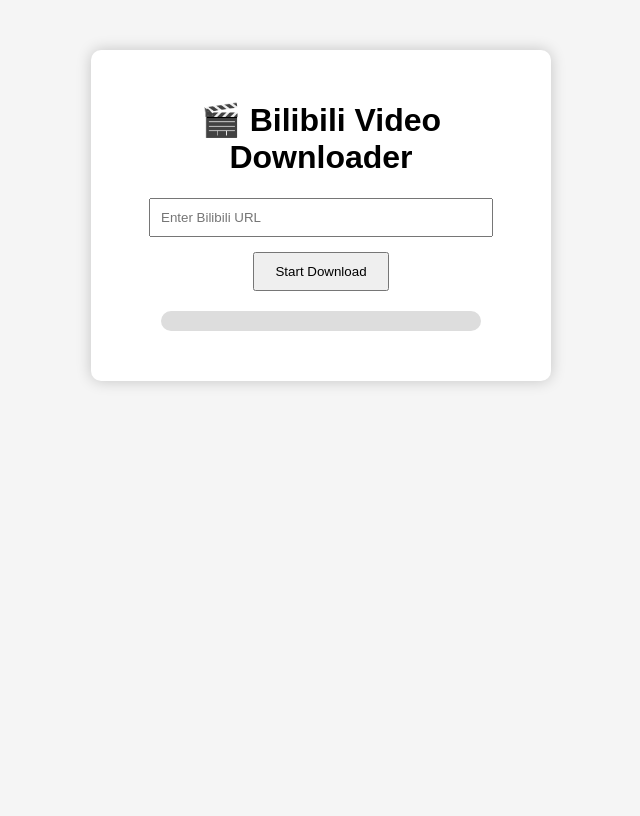
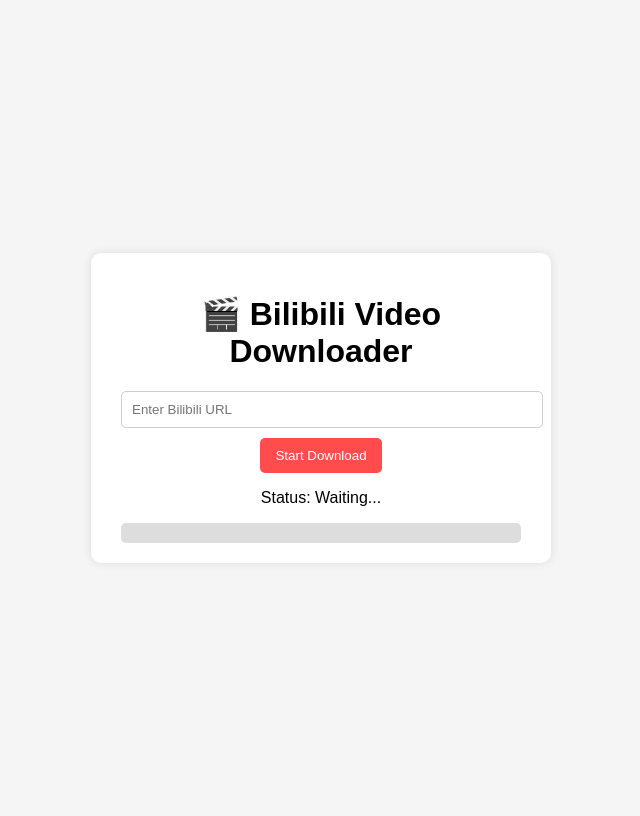
Before and after one commit to Dilip98352/bilibili-video-downloader, a Flask app: page / in a window 1280 px wide. Shown: the whole page, without its empty margins (319-959 px from the left). Before the commit the page ends 386 px from the top, so only its background shows below. Run offline with Flask 3, Linux system fonts and the light colour scheme.

Commit message:
Initial commit: Bilibili video downloader

```diff
--- a/app.py
+++ b/app.py
@@ -1,30 +1,37 @@
-from flask import Flask, render_template, request, jsonify, send_file
+from flask import Flask, render_template, request, jsonify
 import yt_dlp
-import os
-from threading import Thread
+import threading
 
 app = Flask(__name__)
 
-DOWNLOAD_FOLDER = "downloads"
-os.makedirs(DOWNLOAD_FOLDER, exist_ok=True)
+download_progress = {}
+
+def download_video(url, task_id):
+    ydl_opts = {
+        'format': 'best[height<=720]',  # max 720p to avoid VIP-only
+        'outtmpl': '%(title)s.%(ext)s',
+        'progress_hooks': [lambda d: progress_hook(d, task_id)],
+    }
+
+    try:
+        with yt_dlp.YoutubeDL(ydl_opts) as ydl:
+            ydl.download([url])
+            download_progress[task_id]['status'] = 'Completed'
+    except Exception as e:
+        download_progress[task_id]['status'] = f'Error: {str(e)}'
+
+def progress_hook(d, task_id):
+    if d['status'] == 'downloading':
+        percent = d.get('_percent_str', '0%').strip()
+        download_progress[task_id]['progress'] = percent
+        download_progress[task_id]['status'] = 'Downloading...'
+    elif d['status'] == 'finished':
+        download_progress[task_id]['progress'] = '100%'
+        download_progress[task_id]['status'] = 'Processing...'
 
 @app.route('/')
 def index():
     return render_template('index.html')
-
-def download_video(url, path, result):
-    try:
-        ydl_opts = {
-            'outtmpl': path,
-            'format': 'best',
-            'noplaylist': True,
-            'quiet': True,
-            'progress_hooks': [lambda d: result.update(d)]
-        }
-        with yt_dlp.YoutubeDL(ydl_opts) as ydl:
-            ydl.download([url])
-    except Exception as e:
-        result['error'] = str(e)
 
 @app.route('/download', methods=['POST'])
 def download():
@@ -32,26 +39,20 @@ def download():
     if not url:
         return jsonify({'error': 'No URL provided'}), 400
 
-    filename = "video.mp4"
-    filepath = os.path.join(DOWNLOAD_FOLDER, filename)
-    result = {}
-    thread = Thread(target=download_video, args=(url, filepath, result))
+    task_id = str(len(download_progress) + 1)
+    download_progress[task_id] = {'progress': '0%', 'status': 'Queued'}
+
+    thread = threading.Thread(target=download_video, args=(url, task_id))
     thread.start()
-    thread.join()  # Wait for download to finish
 
-    if 'error' in result:
-        return jsonify({'error': result['error']}), 500
+    return jsonify({'task_id': task_id})
 
-    return jsonify({'file': f'/download_file/{filename}'})
-
-
-@app.route('/download_file/<filename>')
-def download_file(filename):
-    path = os.path.join(DOWNLOAD_FOLDER, filename)
-    if os.path.exists(path):
-        return send_file(path, as_attachment=True)
-    return "File not found", 404
-
+@app.route('/progress/<task_id>')
+def progress(task_id):
+    info = download_progress.get(task_id, None)
+    if info:
+        return jsonify(info)
+    return jsonify({'progress': '0%', 'status': 'Not found'})
 
 if __name__ == '__main__':
     app.run(debug=True)
--- a/static/style.css
+++ b/static/style.css
@@ -1,41 +1,53 @@
 body {
   font-family: Arial, sans-serif;
-  text-align: center;
   background: #f5f5f5;
-  margin-top: 50px;
+  display: flex;
+  justify-content: center;
+  align-items: center;
+  height: 100vh;
 }
 
 .container {
   background: white;
-  padding: 30px;
+  padding: 20px 30px;
+  border-radius: 10px;
+  box-shadow: 0 0 10px rgba(0,0,0,0.1);
   width: 400px;
-  margin: auto;
-  border-radius: 10px;
-  box-shadow: 0 0 15px rgba(0,0,0,0.2);
+  text-align: center;
 }
 
 input[type=text] {
-  width: 80%;
+  width: 100%;
   padding: 10px;
-  margin-bottom: 15px;
+  margin-bottom: 10px;
+  border-radius: 5px;
+  border: 1px solid #ccc;
 }
 
 button {
-  padding: 10px 20px;
+  padding: 10px 15px;
+  border: none;
+  border-radius: 5px;
+  background: #ff4d4d;
+  color: white;
   cursor: pointer;
 }
 
-#progressContainer {
-  width: 80%;
-  background: #ddd;
-  height: 20px;
-  margin: 20px auto;
-  border-radius: 10px;
+button:hover {
+  background: #e60000;
 }
 
-#progressBar {
+.progress-bar {
+  width: 100%;
+  background: #ddd;
+  border-radius: 5px;
+  margin-top: 10px;
+  height: 20px;
+}
+
+.progress {
+  width: 0%;
   height: 100%;
-  width: 0%;
   background: #4caf50;
-  border-radius: 10px;
+  border-radius: 5px;
 }
--- a/templates/index.html
+++ b/templates/index.html
@@ -1,52 +1,50 @@
 <!DOCTYPE html>
 <html lang="en">
 <head>
-    <meta charset="UTF-8">
-    <title>Bilibili Video Downloader</title>
-    <link rel="stylesheet" href="{{ url_for('static', filename='style.css') }}">
+<meta charset="UTF-8">
+<meta name="viewport" content="width=device-width, initial-scale=1.0">
+<title>Bilibili Video Downloader</title>
+<link rel="stylesheet" href="/static/style.css">
 </head>
 <body>
 <div class="container">
     <h1>🎬 Bilibili Video Downloader</h1>
-    <input type="text" id="url" placeholder="Enter Bilibili URL" />
-    <button id="downloadBtn">Start Download</button>
-    <div id="status"></div>
-    <div id="progressContainer">
-        <div id="progressBar"></div>
+    <form id="downloadForm">
+        <input type="text" name="url" placeholder="Enter Bilibili URL" required>
+        <button type="submit">Start Download</button>
+    </form>
+
+    <div id="status">
+        <p id="log">Status: Waiting...</p>
+        <div class="progress-bar">
+            <div class="progress" id="progress"></div>
+        </div>
     </div>
 </div>
 
 <script>
-document.getElementById('downloadBtn').onclick = async function () {
-    const url = document.getElementById('url').value;
-    if (!url) return alert('Enter a URL!');
+document.getElementById('downloadForm').addEventListener('submit', async function(e){
+    e.preventDefault();
+    const formData = new FormData(this);
+    const res = await fetch('/download', { method: 'POST', body: formData });
+    const data = await res.json();
 
-    document.getElementById('status').innerText = 'Downloading...';
-    const progressBar = document.getElementById('progressBar');
-    progressBar.style.width = '0%';
+    if(data.task_id){
+        const taskId = data.task_id;
+        const progressEl = document.getElementById('progress');
+        const logEl = document.getElementById('log');
 
-    try {
-        const formData = new FormData();
-        formData.append('url', url);
-
-        const res = await fetch('/download', {
-            method: 'POST',
-            body: formData
-        });
-
-        const data = await res.json();
-
-        if (data.error) {
-            document.getElementById('status').innerText = "Error: " + data.error;
-        } else {
-            progressBar.style.width = '100%';
-            document.getElementById('status').innerHTML = `<a href="${data.file}">Download Ready! Click Here</a>`;
-        }
-
-    } catch (err) {
-        document.getElementById('status').innerText = 'Error: ' + err;
+        const interval = setInterval(async () => {
+            const res = await fetch(`/progress/${taskId}`);
+            const info = await res.json();
+            logEl.textContent = `Status: ${info.status}`;
+            progressEl.style.width = info.progress;
+            if(info.progress === '100%' || info.status.startsWith('Error')){
+                clearInterval(interval);
+            }
+        }, 1000);
     }
-};
+});
 </script>
 </body>
 </html>
```
